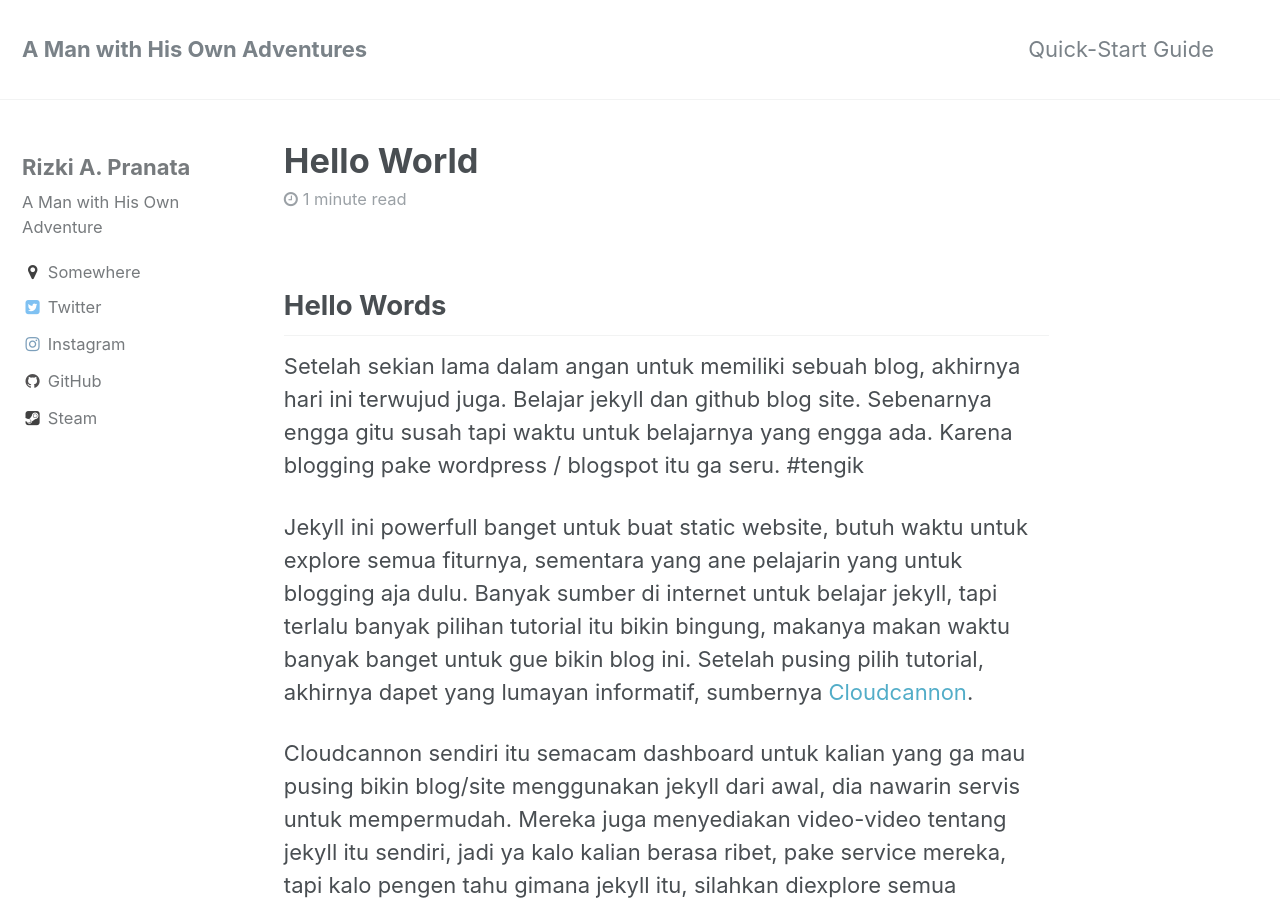
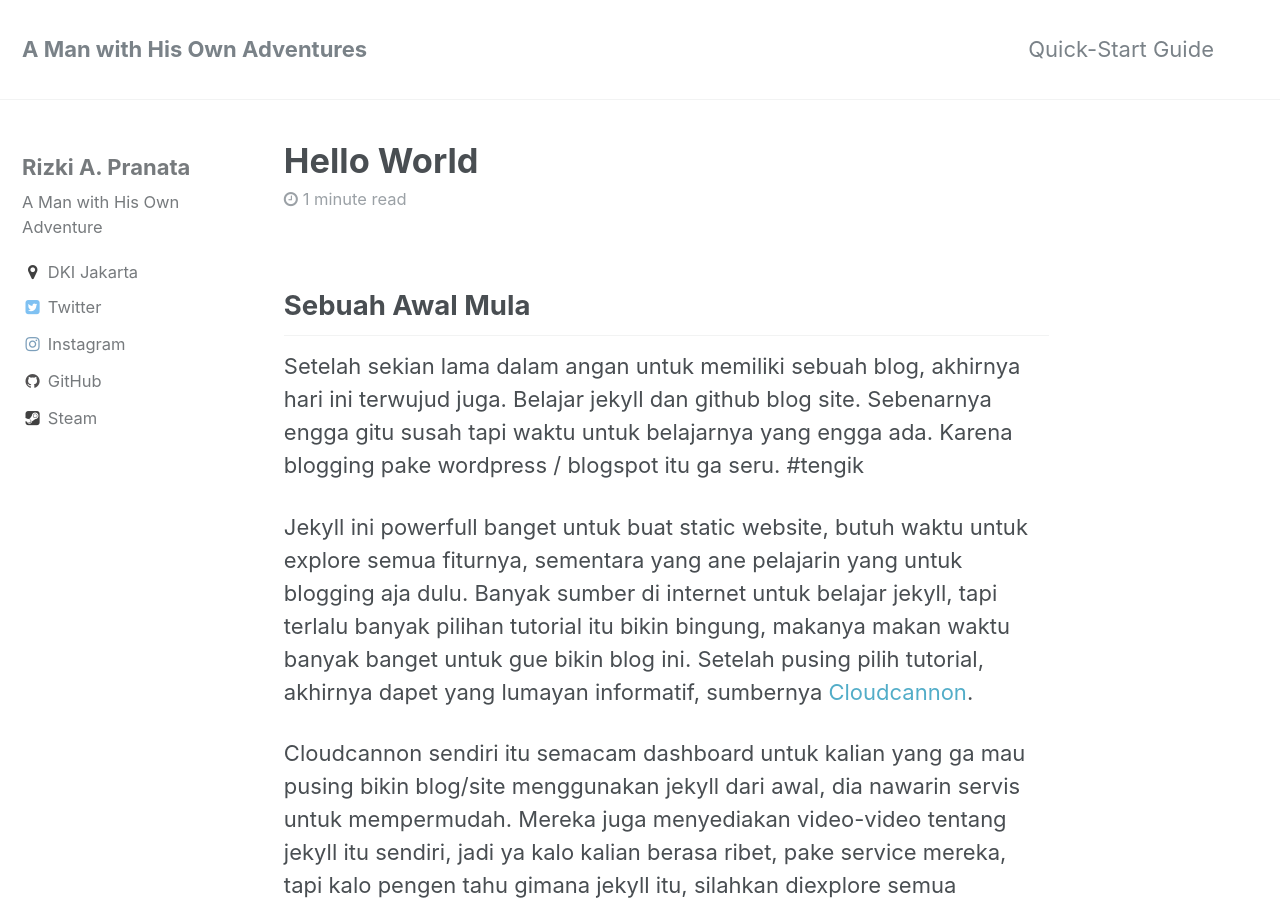
Before and after one commit to Rapranata/rapranata.github.io, a Jekyll site: the page built from _posts/2017-07-13-hello-world.md, in a window 1280 px wide and 900 px high. Built offline with Jekyll 4.4.1, drawn with Linux system fonts in a browser that asks for light colours.

Commit message:
change post name

```diff
--- a/_config.yml
+++ b/_config.yml
@@ -80,7 +80,7 @@ author:
   name             : "Rizki A. Pranata"
   avatar           : # path of avatar image, e.g. "/assets/images/bio-photo.jpg"
   bio              : "A Man with His Own Adventure"
-  location         : "Somewhere"
+  location         : "DKI Jakarta"
   email            :
   uri              :
   bitbucket        :
--- a/_posts/2017-07-13-hello-world.md
+++ b/_posts/2017-07-13-hello-world.md
@@ -12,7 +12,7 @@ defaults:
       share: true
       related: true
 ---
-## Hello Words
+## Sebuah Awal Mula
 
 Setelah sekian lama dalam angan untuk memiliki sebuah blog, akhirnya hari ini terwujud juga. Belajar jekyll dan github blog site. Sebenarnya engga gitu susah tapi waktu untuk belajarnya yang engga ada. Karena blogging pake wordpress / blogspot itu ga seru. #tengik
 
```
